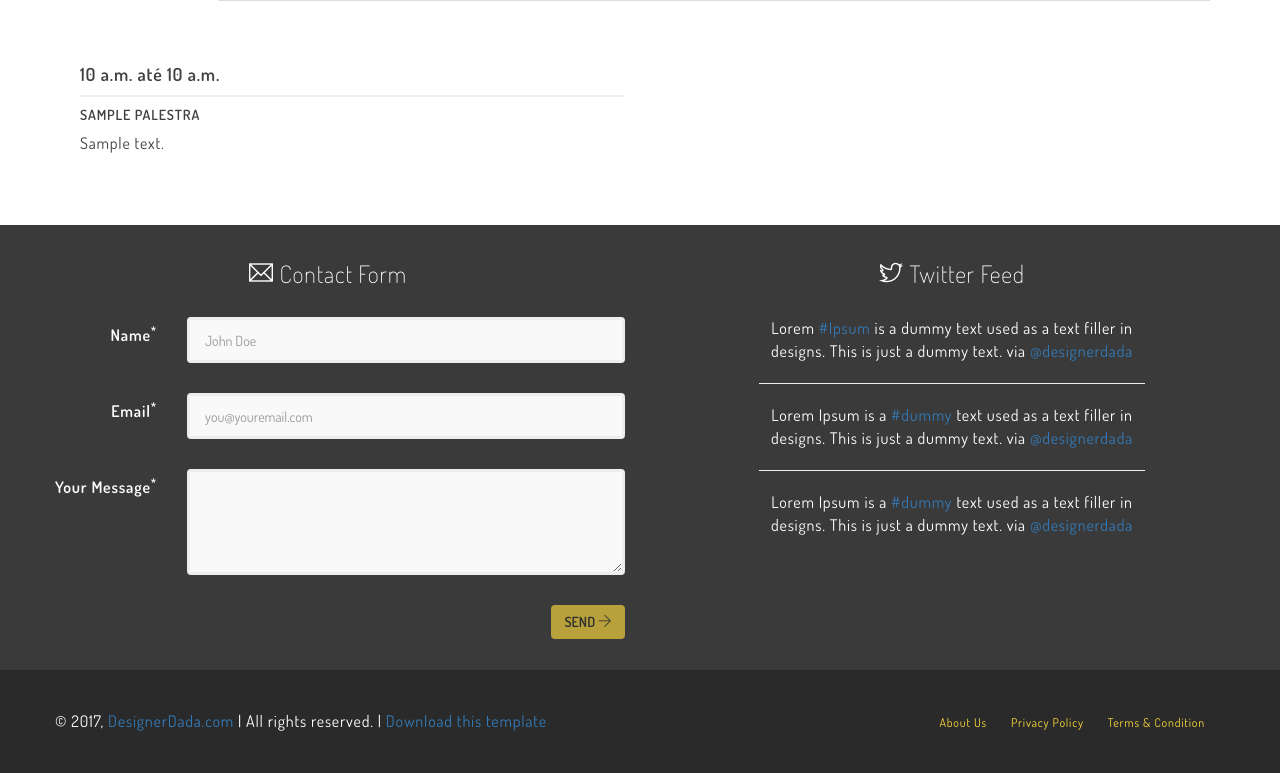
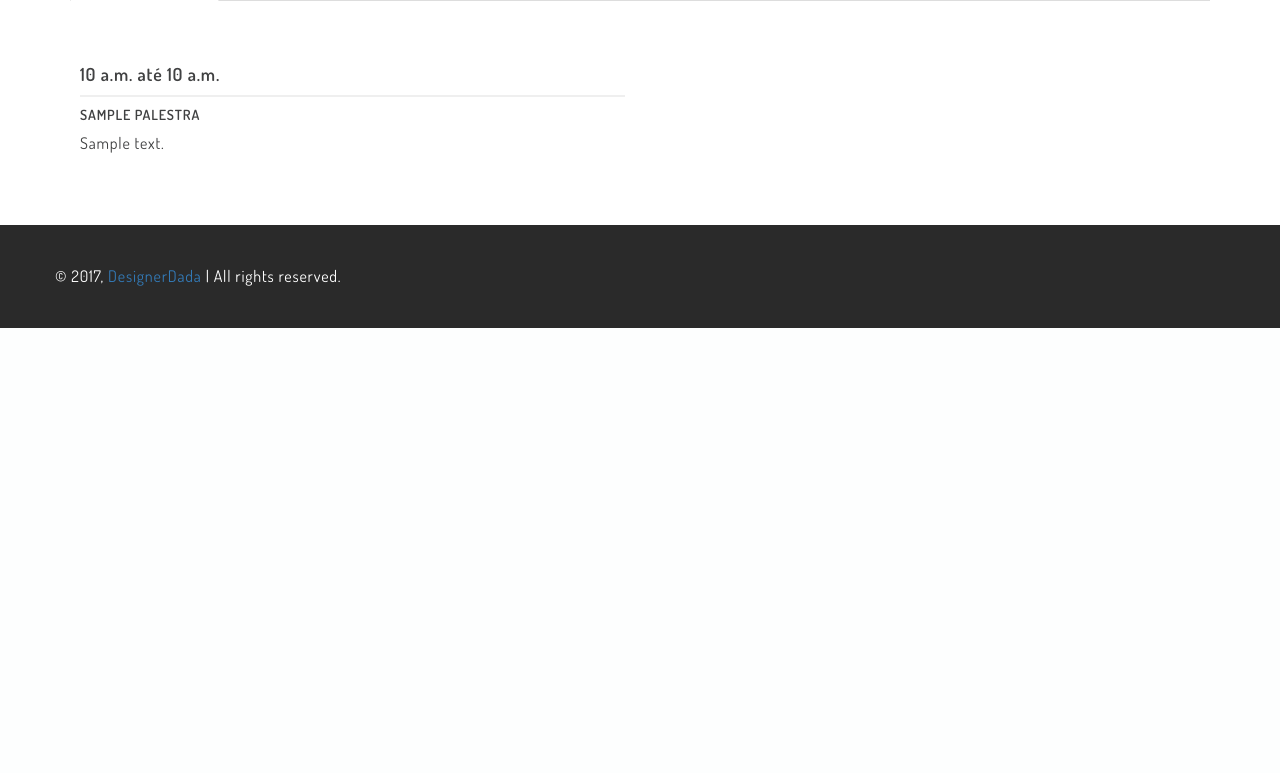
Before and after one commit to ThiagoLopes/uniso-semana-engenharia, a Django app: page / in a window 1280 px wide. Shown: the part 1720-2493 px from the top of the page. After the commit the page ends 2048 px from the top, so only its background shows below. Run offline with Django 3.2, Linux system fonts and the light colour scheme; tables that the repository leaves empty hold one stand-in row (values such as "Sample post"); grey boxes marked "Sample" are stand-in pictures; some libraries are stand-ins or nearby versions.

Commit message:
fix image.ulr end section empyt

```diff
--- a/templates/home.html
+++ b/templates/home.html
@@ -27,12 +27,14 @@
           <span class="dot"></span>
         </a>
       </li>
+      {% if all_days %}
       <li>
         <a href="#schedule" class="page-scroll">
           <span class="menu-title">{% trans 'Programação' %}</span>
           <span class="dot"></span>
         </a>
       </li>
+      {% endif %}
     </ul>
   </nav>
   <div class="container-fluid">
@@ -81,7 +83,8 @@
       <h2 class="row-title">{% trans 'Palestrantes' %}</h2>
       {% for p in palestrante_list %}
       <div class="col-md-4 col-sm-6 feature">
-        <img src="{{ p.image }}" alt="{{ p.speaker_name }}" class="speaker-img">
+        <img src="{{ p.image.url }}"
+        alt="{{ p.speaker_name }}" class="speaker-img">
         <h3>{{ p.speaker_name|title }}</h3>
         <p>{{ p.speaker_description|title }}</p>
         <ul class="hide speaker-social">
@@ -118,6 +121,7 @@
   <!-- End: Tickets -->
 
   <!-- Start: Schedule -->
+  {% if all_days %}
   <div class="container">
     <div class="row me-row schedule" id="schedule">
       <h2 class="row-title content-ct">{% trans 'Programação' %}</h2>
@@ -167,11 +171,12 @@
         </div>
       </div>
     </div>
+    {% endif %}
     <!-- End: Schedule -->
 
     <!-- Start: Footer -->
     <div class="container-fluid footer">
-      <div class="row contact">
+      <div class="hide row contact">
         <div class="col-md-6 contact-form">
           <h3 class="content-ct"><span class="ti-email"></span> Contact Form</h3>
           <form class="form-horizontal" data-toggle="validator" role="form">
@@ -217,10 +222,10 @@
       </div>
       <div class="row footer-credit">
         <div class="col-md-6 col-sm-6">
-          <p>&copy; 2017, <a href="http://www.designerdada.com">DesignerDada.com</a> | All rights reserved. | <a href="http://designerdada.com/meetup-free-responsive-bootstrap-template/">Download this template</a></p>
+          <p>&copy; 2017, <a href="http://designerdada.com/meetup-free-responsive-bootstrap-template/">DesignerDada</a> | All rights reserved.</p>
         </div>
         <div class="col-md-6 col-sm-6">
-          <ul class="footer-menu">
+          <ul class="hide footer-menu">
             <li><a href="#">About Us</a></li>
             <li><a href="#">Privacy Policy</a></li>
             <li><a href="#">Terms &amp; Condition</a></li>
```
